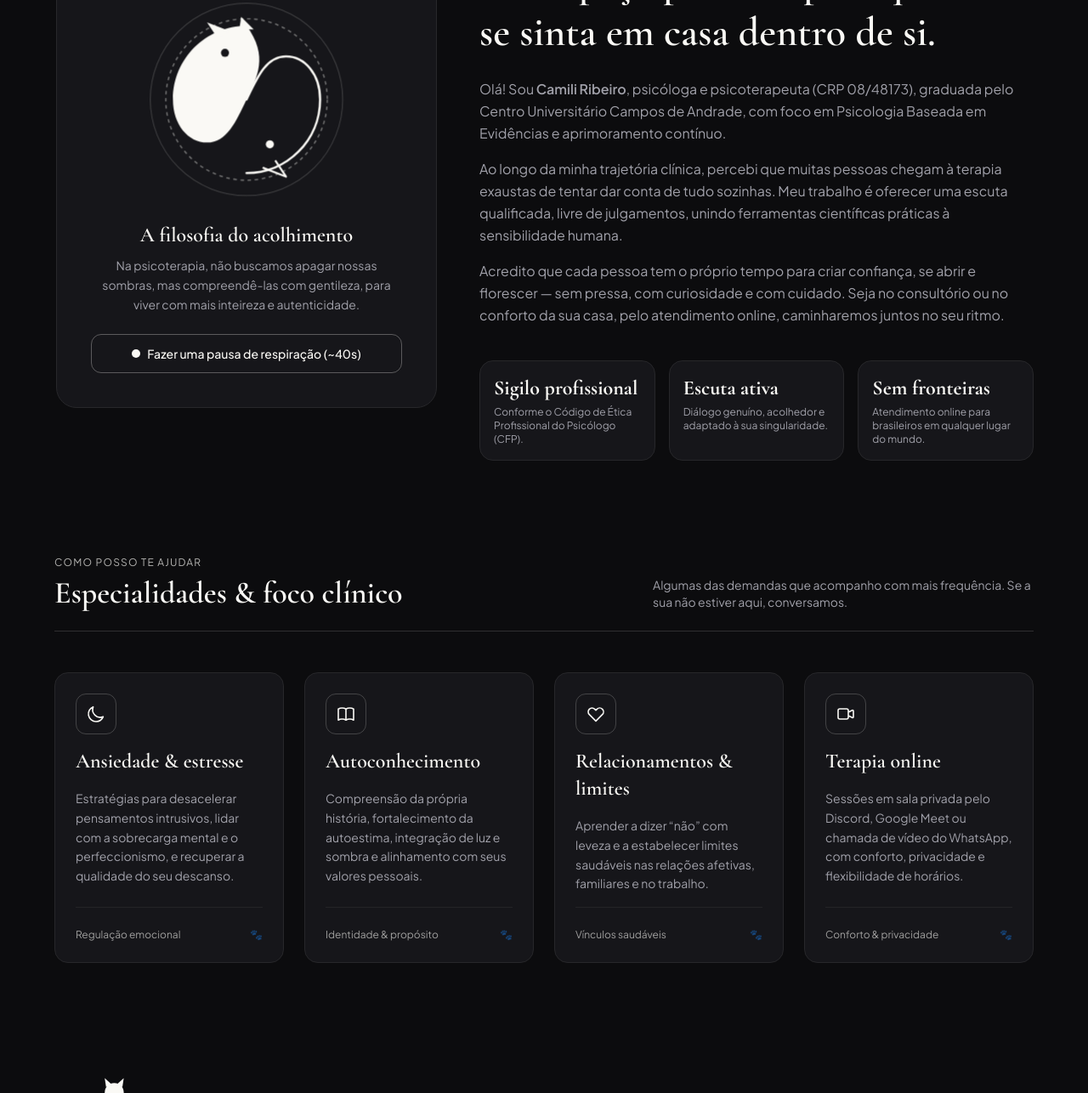
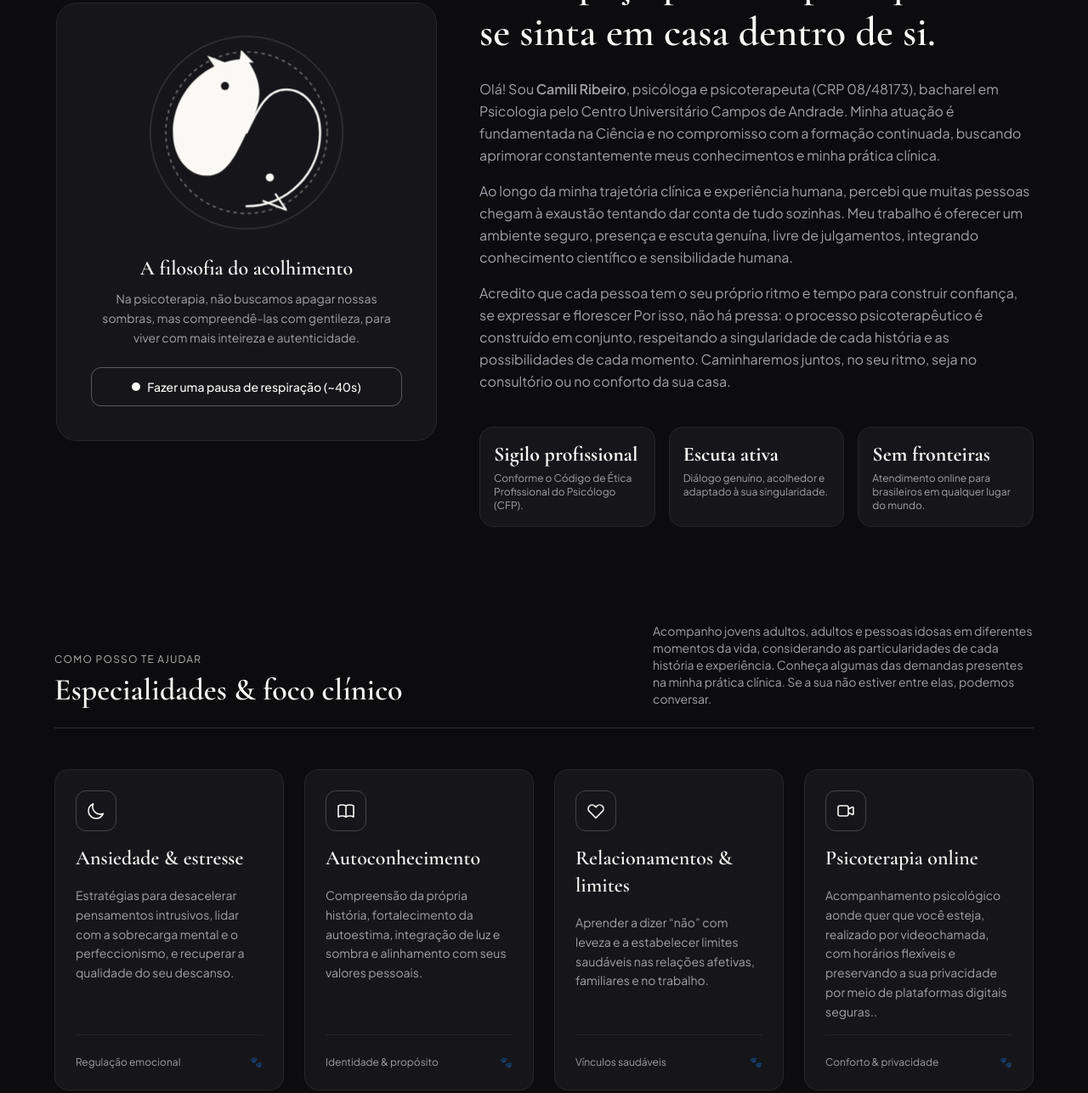
Before and after one commit to Lucaxxs1lvadv/sitepsi, a website: page index.html in a window 1280 px wide. Shown: the part 1120-2406 px from the top of the page at 85% size. Drawn offline with Linux system fonts and the light colour scheme.

Commit message:
alteraçoes de visual e escrita

```diff
--- a/index.html
+++ b/index.html
@@ -132,7 +132,7 @@
                             <circle cx="7" cy="7" r="2.2"/><circle cx="12" cy="5.5" r="2.2"/><circle cx="17" cy="7" r="2.2"/>
                             <path d="M12 10c-3.5 0-6 2.5-6 5.5 0 2 1.8 3.5 4 3.5.8 0 1.4-.2 2-.2s1.2.2 2 .2c2.2 0 4-1.5 4-3.5 0-3-2.5-5.5-6-5.5z"/>
                         </svg>
-                        <span>Psicologia Clínica • Baseada em Evidências • Online &amp; Presencial</span>
+                        <span> Psicologia Clínica • Baseada em Evidências • Online &amp; Presencial</span>
                     </p>
 
                     <h1 id="heroTitle" class="font-serif text-4xl sm:text-5xl lg:text-6xl font-semibold leading-[1.12] tracking-tight">
@@ -320,13 +320,13 @@
 
                     <div class="space-y-4 theme-muted-secondary text-base leading-relaxed">
                         <p>
-                            Olá! Sou <strong class="text-current font-semibold">Camili Ribeiro</strong>, psicóloga e psicoterapeuta (CRP 08/48173), graduada pelo Centro Universitário Campos de Andrade, com foco em Psicologia Baseada em Evidências e aprimoramento contínuo.
+                            Olá! Sou <strong class="text-current font-semibold">Camili Ribeiro</strong>, psicóloga e psicoterapeuta (CRP 08/48173), bacharel em Psicologia pelo Centro Universitário Campos de Andrade. Minha atuação é fundamentada na Ciência e no compromisso com a formação continuada, buscando aprimorar constantemente meus conhecimentos e minha prática clínica.
                         </p>
                         <p>
-                            Ao longo da minha trajetória clínica, percebi que muitas pessoas chegam à terapia exaustas de tentar dar conta de tudo sozinhas. Meu trabalho é oferecer uma escuta qualificada, livre de julgamentos, unindo ferramentas científicas práticas à sensibilidade humana.
+                            Ao longo da minha trajetória clínica e experiência humana, percebi que muitas pessoas chegam à exaustão tentando dar conta de tudo sozinhas. Meu trabalho é oferecer um ambiente seguro, presença e escuta genuína, livre de julgamentos, integrando conhecimento científico e sensibilidade humana.
                         </p>
                         <p>
-                            Acredito que cada pessoa tem o próprio tempo para criar confiança, se abrir e florescer — sem pressa, com curiosidade e com cuidado. Seja no consultório ou no conforto da sua casa, pelo atendimento online, caminharemos juntos no seu ritmo.
+                            Acredito que cada pessoa tem o seu próprio ritmo e tempo para construir confiança, se expressar e florescer Por isso, não há pressa: o processo psicoterapêutico é construído em conjunto, respeitando a singularidade de cada história e as possibilidades de cada momento. Caminharemos juntos, no seu ritmo, seja no consultório ou no conforto da sua casa.
                         </p>
                     </div>
 
@@ -355,7 +355,9 @@
                         <h2 class="font-serif text-3xl sm:text-4xl font-semibold">Especialidades &amp; foco clínico</h2>
                     </div>
                     <p class="theme-muted-secondary text-sm max-w-md">
-                        Algumas das demandas que acompanho com mais frequência. Se a sua não estiver aqui, conversamos.
+                       Acompanho jovens adultos, adultos e pessoas idosas em diferentes momentos da vida, considerando as particularidades de cada história e experiência.
+                    Conheça algumas das demandas presentes na minha prática clínica. Se a sua não estiver entre elas, podemos conversar.
+
                     </p>
                 </div>
 
@@ -401,8 +403,8 @@
                             <div class="w-12 h-12 rounded-xl border border-current/20 flex items-center justify-center group-hover:scale-110" aria-hidden="true">
                                 <svg class="w-6 h-6" fill="none" stroke="currentColor" viewBox="0 0 24 24"><path stroke-linecap="round" stroke-linejoin="round" stroke-width="1.6" d="M15 10l4.553-2.276A1 1 0 0121 8.618v6.764a1 1 0 01-1.447.894L15 14M5 18h8a2 2 0 002-2V8a2 2 0 00-2-2H5a2 2 0 00-2 2v8a2 2 0 002 2z"/></svg>
                             </div>
-                            <h3 class="font-serif text-2xl font-semibold">Terapia online</h3>
-                            <p class="theme-muted-secondary text-sm leading-relaxed">Sessões em sala privada pelo Discord, Google Meet ou chamada de vídeo do WhatsApp, com conforto, privacidade e flexibilidade de horários.</p>
+                            <h3 class="font-serif text-2xl font-semibold"> Psicoterapia online</h3>
+                            <p class="theme-muted-secondary text-sm leading-relaxed">Acompanhamento psicológico aonde quer que você esteja, realizado por videochamada, com horários flexíveis e preservando a sua privacidade por meio de plataformas digitais seguras..</p>
                         </div>
                         <div class="pt-6 mt-4 border-t border-current/10 flex items-center justify-between text-xs opacity-60 group-hover:opacity-100">
                             <span>Conforto &amp; privacidade</span><span aria-hidden="true">🐾</span>
```
